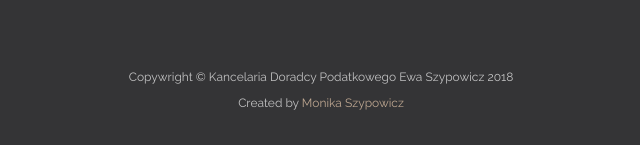
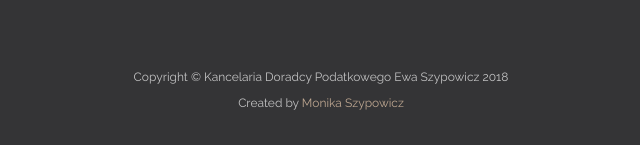
Before and after one commit to Moniaesz/Flexbox_Website, a website: page index.html in a window 1280 px wide. Shown: the part 5937-6082 px from the top of the page, 319-959 px from the left. Drawn offline with Linux system fonts and the light colour scheme.

Commit message:
Footer typo fix

```diff
--- a/index.html
+++ b/index.html
@@ -188,7 +188,7 @@
     </footer>
 
     <div class="small-footer">
-      <p>Copywright &copy; Kancelaria Doradcy Podatkowego Ewa Szypowicz 2018</p>
+      <p>Copyright &copy; Kancelaria Doradcy Podatkowego Ewa Szypowicz 2018</p>
       <p>Created by <a href="https://www.linkedin.com/in/monika-szypowicz/" target="blank">Monika Szypowicz</a></p>
     </div>
 
```
